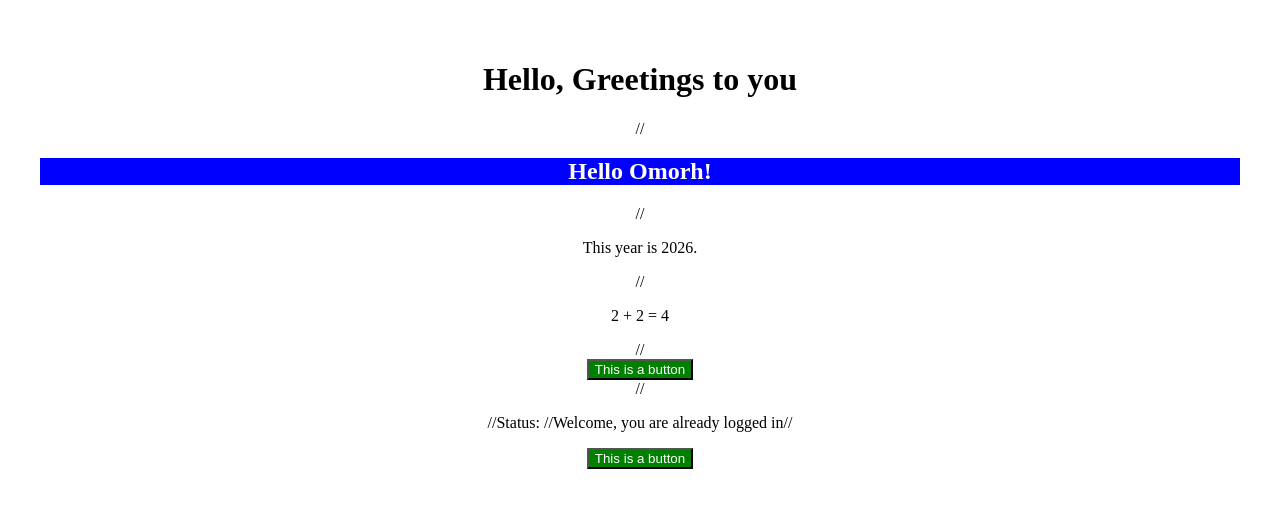
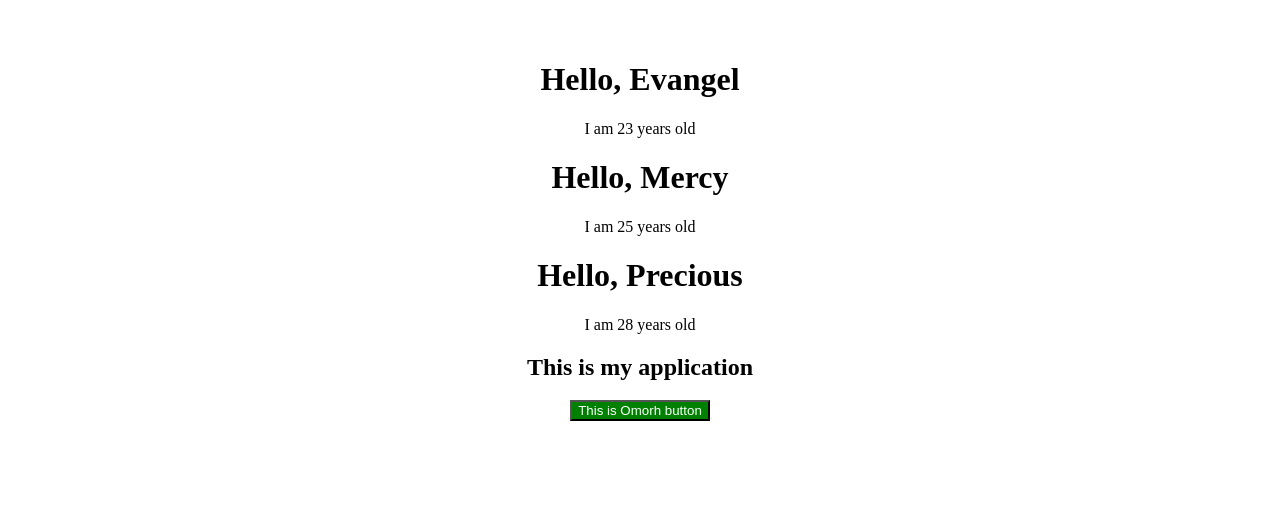
Before and after one commit to ShadowCoder-X/My-firstreact-app, a React (Vite) app: page / in a window 1280 px wide. Shown: the top 508 px of the page. Built offline with nearby package versions, Linux system fonts and the light colour scheme.

Commit message:
Update name and age using props

```diff
--- a/src/App.jsx
+++ b/src/App.jsx
@@ -1,35 +1,47 @@
 import "./App.css";
 import Button from "./Button";
 
-function Greeting(props) {
-  console.log(props);
-
-  return <h1>Hello, Greetings to you</h1>;
+//Component 1
+function Greeting({ name, age }) {
+  //const { name, age } = props;
+  // console.log(props);
+  return (
+    <div>
+      <h1>Hello, {name}</h1>
+      <p>I am {age} years old</p>
+    </div>
+  );
 }
 
+//Component 2 - Parent component
 function App() {
   const firstName = "Omorh";
-  const now = new Date();
-  const year = now.getFullYear();
-  const isLoggedIn = true;
+  const age = 28;
+  // const now = new Date();
+  // const year = now.getFullYear();
+  // const isLoggedIn = true;
 
   return (
     <div>
-      <Greeting />
-      //<h2 className="heading">Hello {firstName}!</h2>
-      //<p>This year is {year}.</p>
-      //<p>2 + 2 = {2 + 2}</p>
-      //
-      <Button />
-      //
-      <p>
-        //Status: //
-        {isLoggedIn ? "Welcome, you are already logged in" : "Please, log in"}
-        //
-      </p>
-      <Button />
+      <Greeting name="Evangel" age="23" />
+      <Greeting name="Mercy" age="25" />
+      <Greeting name="Precious" age="28" />
+      <h2>This is my application</h2>
+      <Button name={firstName} age={age} />
     </div>
   );
 }
 
 export default App;
+
+//       <h2 className="heading">Hello {firstName}!</h2>
+//       <p>This year is {year}.</p>
+//       <p>2 + 2 = {2 + 2}</p>
+
+//       <Button />
+
+//       <p>
+//         Status:
+//         {isLoggedIn ? "Welcome, you are already logged in" : "Please, log in"}
+//       </p>
+//       <Button />
--- a/src/Button.jsx
+++ b/src/Button.jsx
@@ -1,9 +1,9 @@
 import React from "react";
 
-function Button() {
+function Button(props) {
   return (
     <div>
-      <button className="pry-btn">This is a button </button>
+      <button className="pry-btn">This is {props.name} button </button>
     </div>
   );
 }
```
